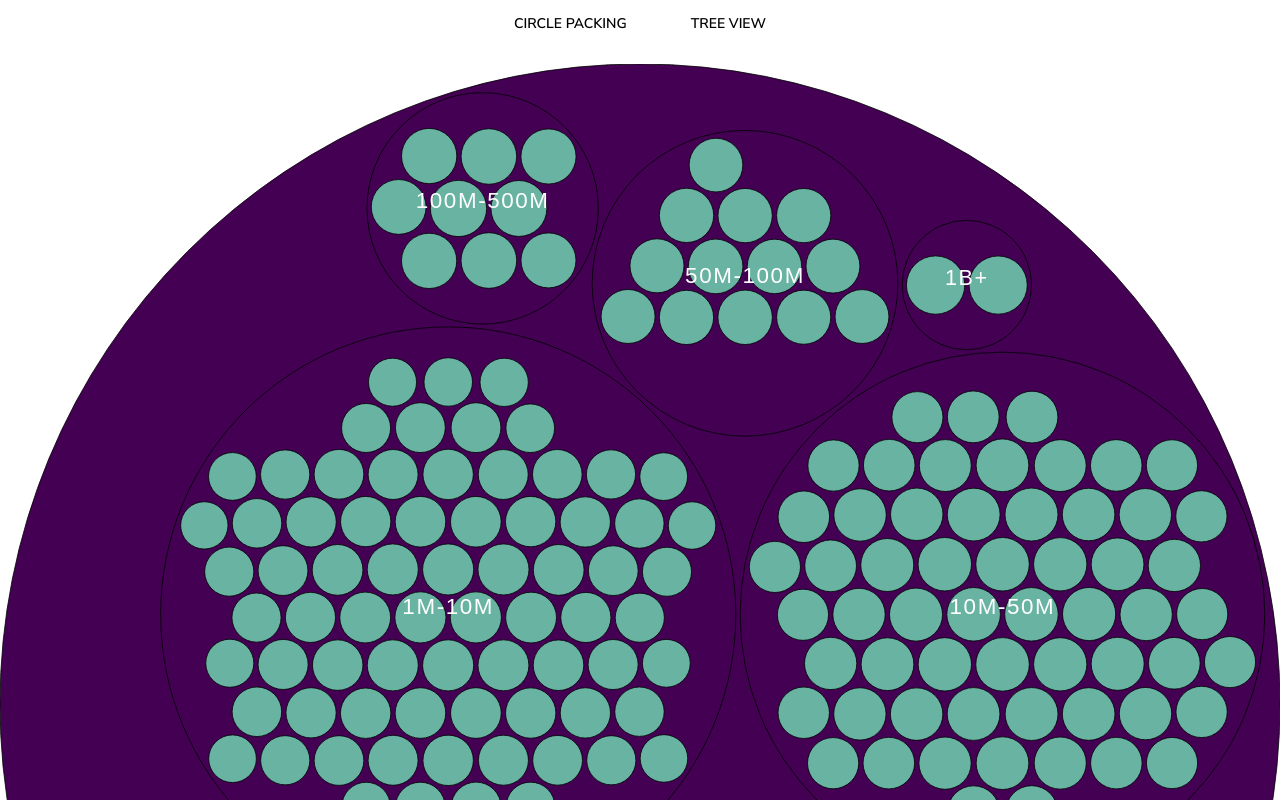
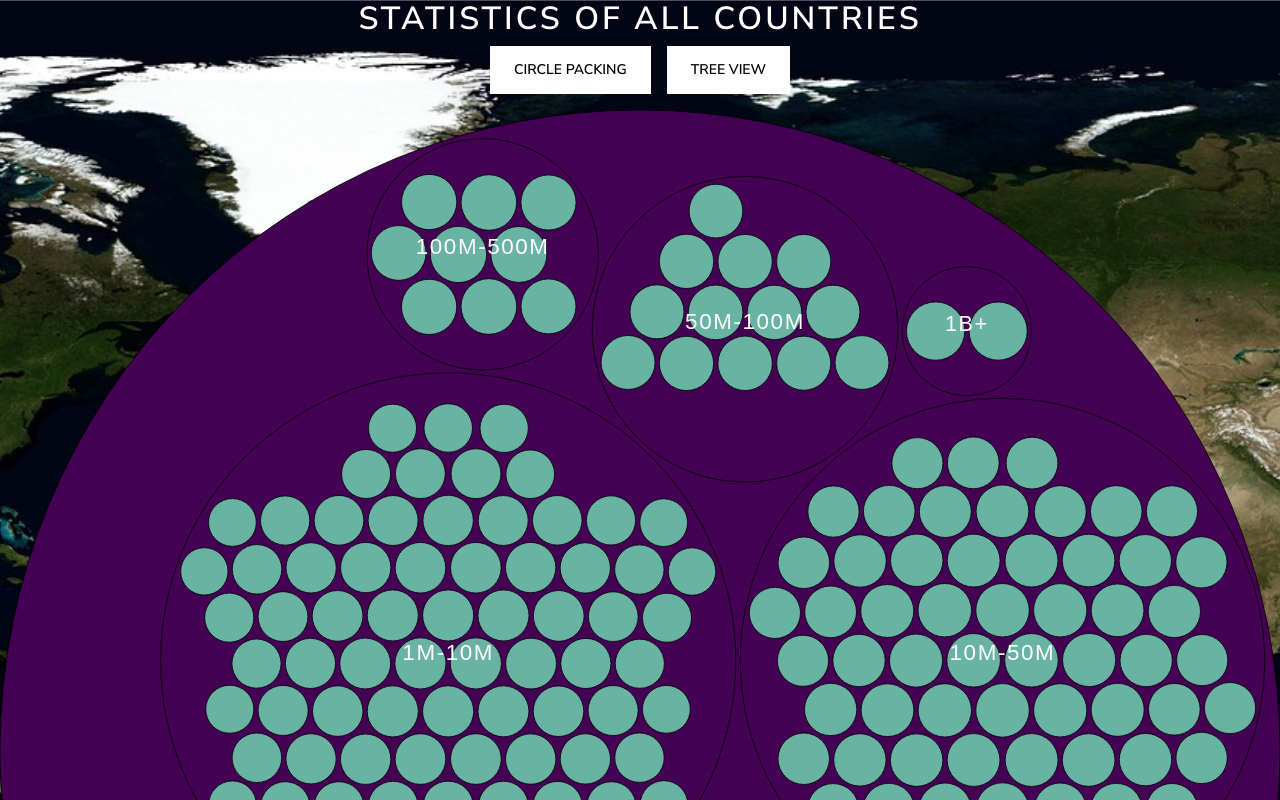
Before and after one commit to lefranc-sacha/projetWeb3_groupe22, a React (Vite) app: page /statisticPage in a window 1280 px wide. Shown: the top 800 px of the page. Built offline with nearby package versions, Linux system fonts and the light colour scheme.

Commit message:
update css

```diff
--- a/src/Components/StatisticPage/StatisticPage.jsx
+++ b/src/Components/StatisticPage/StatisticPage.jsx
@@ -3,6 +3,7 @@ import * as d3 from "d3";
 import { useNavigate } from "react-router-dom";
 import countries from "../../data/countries-readable.json";
 import continentsData from "../../data/countries_tree.json";
+import backgroundImage from '../../images/earth-11048_1920.jpg';
 
 const CirclePackingAndTree = () => {
   const svgRef = useRef();
@@ -222,6 +223,8 @@ const CirclePackingAndTree = () => {
   }, [view]);
 
   return (
+    <div className="app-container-training" style={{ backgroundImage: `url(${backgroundImage})`, backgroundSize: 'cover', backgroundPosition: 'center' }}>
+    <h1 className="text-center">Statistics of all countries</h1>
     <div className="chart-container">
       <div className="d-flex justify-content-center mb-3">
         <button
@@ -244,6 +247,7 @@ const CirclePackingAndTree = () => {
         </button>
       </div>
     </div>
+  </div>
   );
 };
 
```
